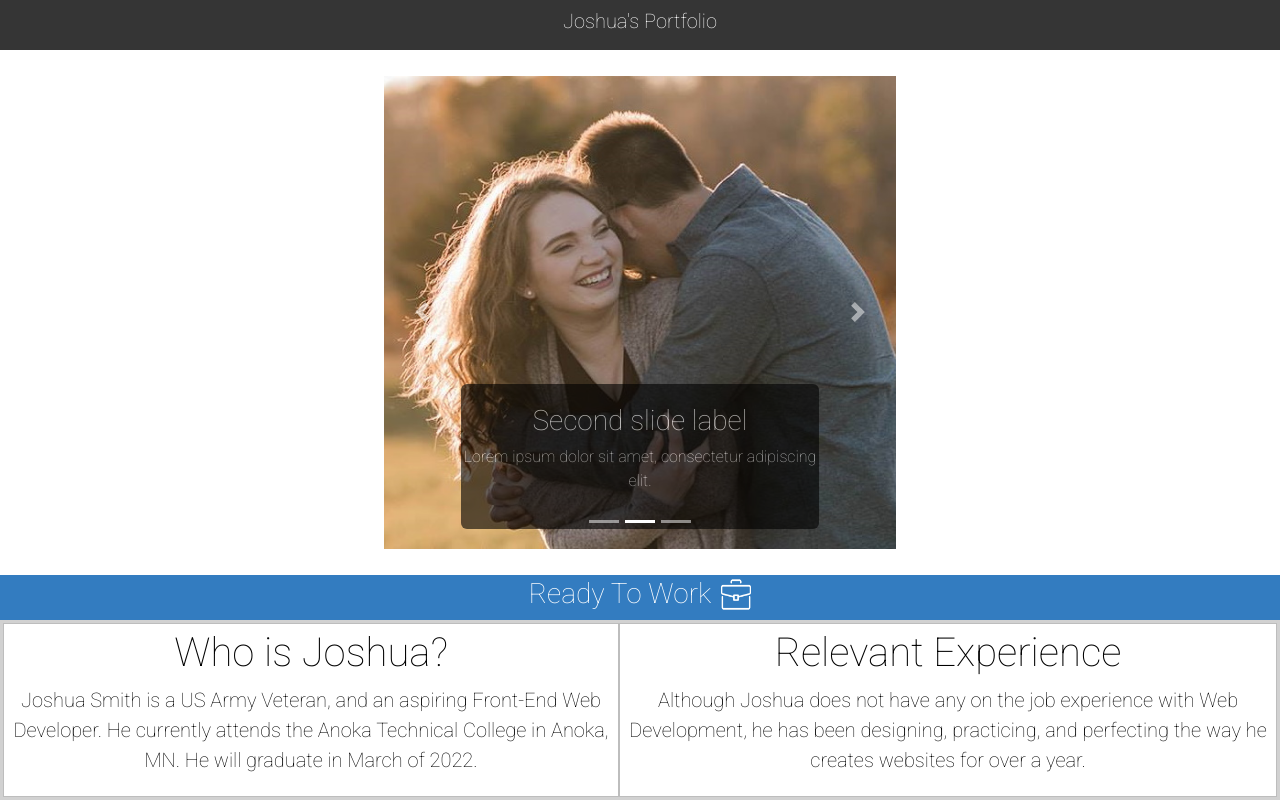
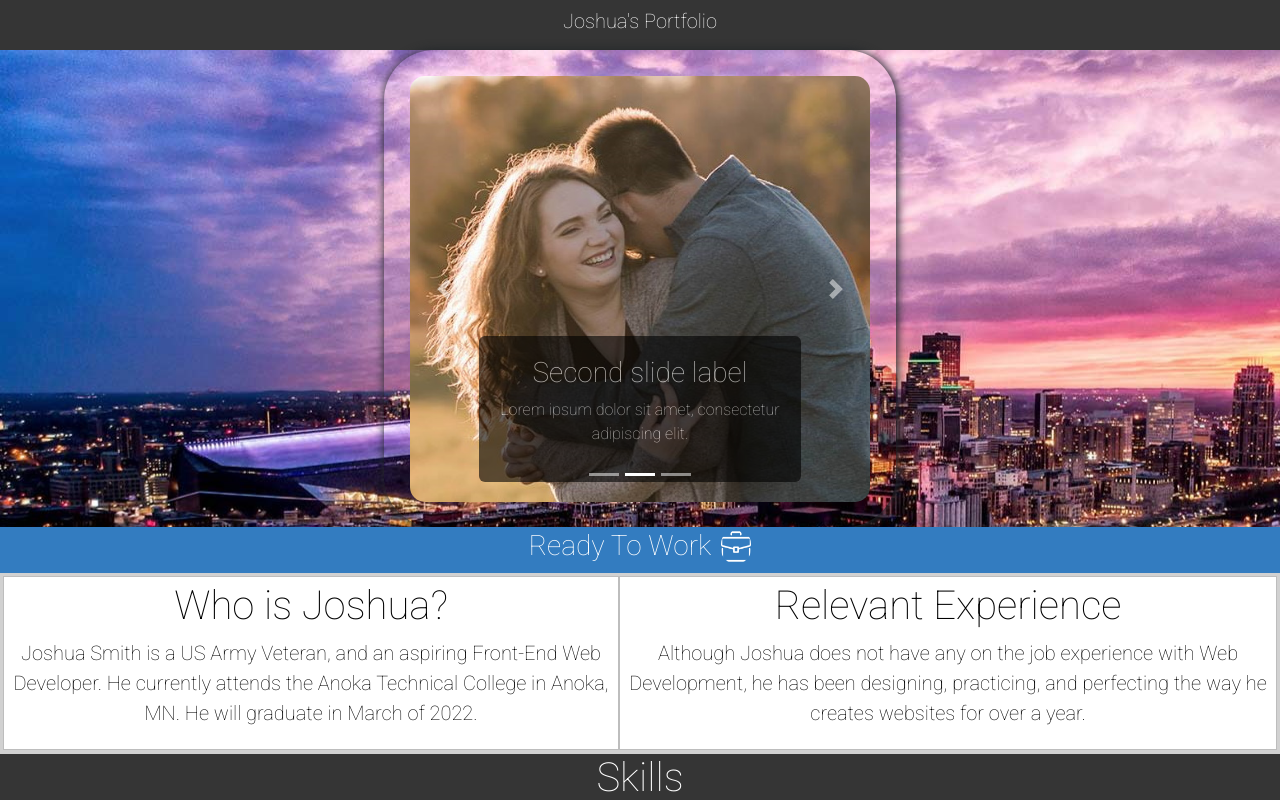
Before and after one commit to joshuatsmith96/Final-React-Portfolio, a React (Create React App) app in the folder final-react-portfolio/: page / in a window 1280 px wide. Shown: the top 800 px of the page. Built offline with nearby package versions, Linux system fonts and the light colour scheme.

Commit message:
Added Background Photo
I added a background photo to my slideshow.

```diff
--- a/final-react-portfolio/src/component/CarouselContainer.css
+++ b/final-react-portfolio/src/component/CarouselContainer.css
@@ -2,6 +2,7 @@ img{
     width: 100%;
     max-height: 580px;
     background-color: rgb(209, 209, 209);
+    transition: .5s;
 }
 
 .black{
@@ -13,16 +14,24 @@ img{
     display: none;
 }
 
+.bgImg{
+    background-image: url("./Images/mountainsBW.jpg");
+}
+
 @media all and (min-width: 652px) {
     .carDiv{
         margin-left: 15%;
         margin-right: 15%;
-        margin-top: 2%;
-        margin-bottom: 2%;
+        padding-left: 2%;
+        padding-right: 2%;
+        padding-top: 2%;
+        padding-bottom: 2%;
+        box-shadow: 1px 1px 10px 1px;
+        border-radius: 50px;
     }
 
-    .img{
-        border-radius: 40px;
+    img{
+        border-radius: 15px;
     }
 }
 
--- a/final-react-portfolio/src/component/CarouselContainer.jsx
+++ b/final-react-portfolio/src/component/CarouselContainer.jsx
@@ -16,7 +16,8 @@ const CarouselContainer = (props) => {
     };
 
     return (
-        <div className="carDiv">
+        <div className="bgImg">
+            <div className="carDiv">
             <h1>Joshua's Portfolio</h1>
             <Carousel>
             <Carousel.Item>
@@ -56,6 +57,8 @@ const CarouselContainer = (props) => {
             </Carousel.Item>
         </Carousel>
         </div>
+        </div>
+
 
     )
 }
```
Also changed, not shown: final-react-portfolio/src/component/Images/mountainsBW.jpg.
